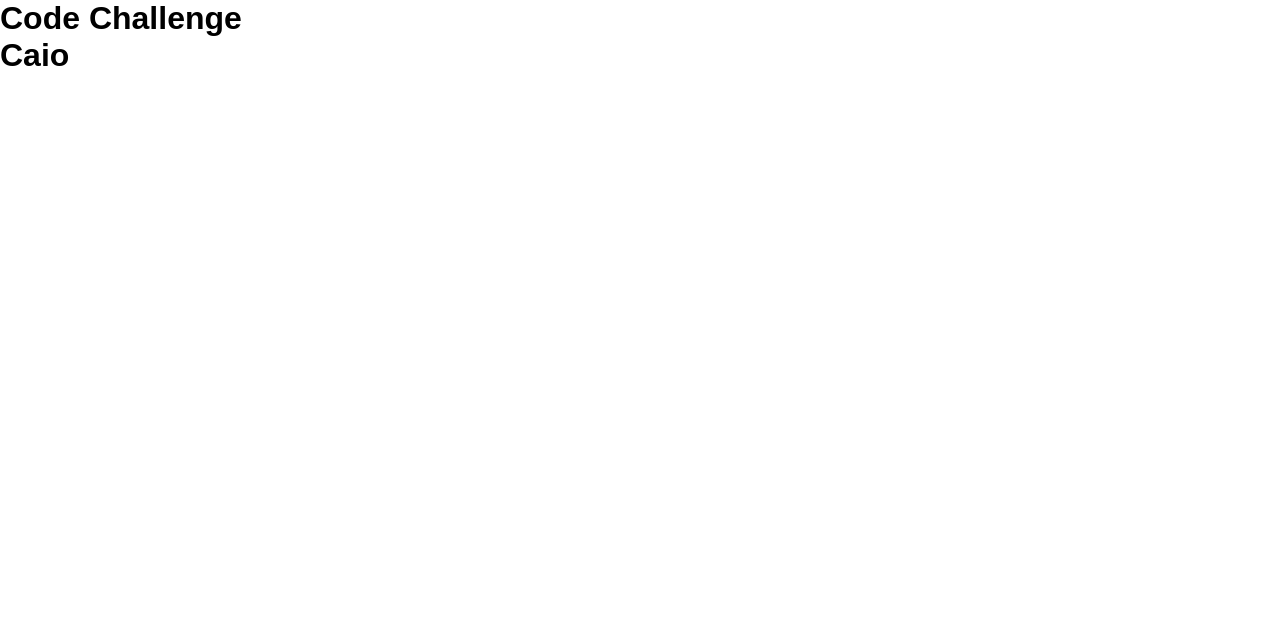
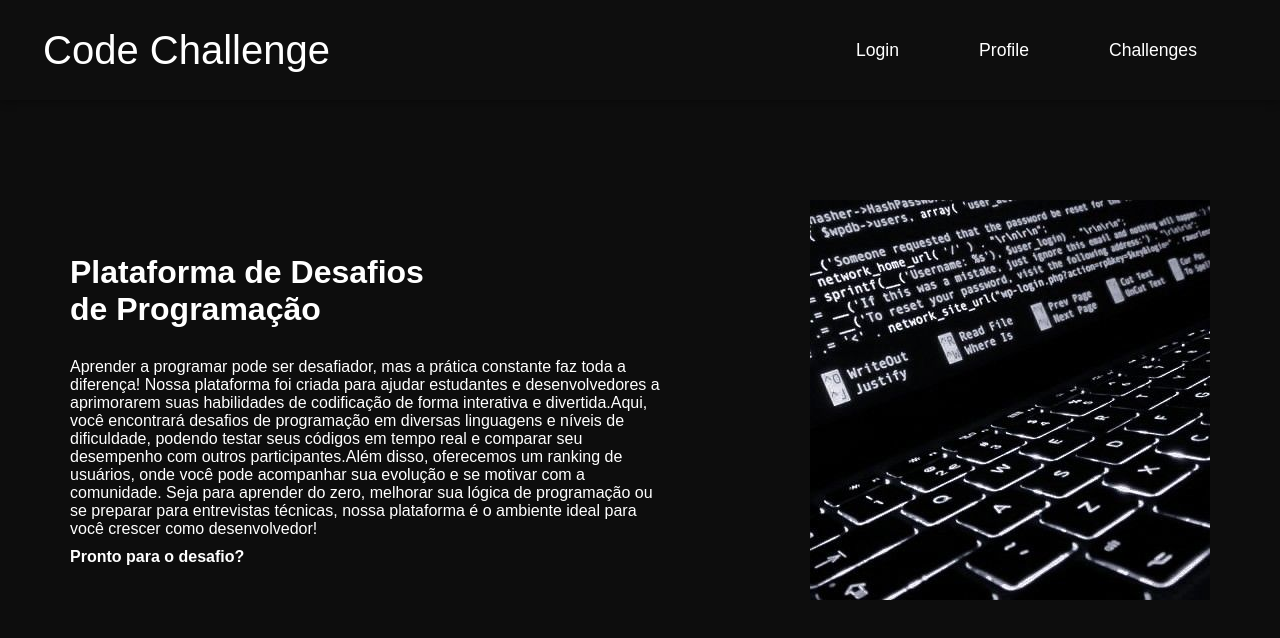
Before and after one commit to devCaiodias/code-challenge, a Next.js app: page / in a window 1280 px wide. Shown: the top 638 px of the page. Built offline with nearby package versions, Linux system fonts and the light colour scheme.

Commit message:
terminei aparte do home jumto com o sidebar

```diff
--- /dev/null
+++ b/src/app/components/Home.tsx
@@ -0,0 +1,17 @@
+import style from '../styles/Home.module.css'
+import Image from 'next/image'
+import codeimg from '../../../public/download.jpg'
+
+export default function HomePricinpal() {
+    return (
+        <div className={style.containerHome}>
+
+            <div className={style.container_description}>
+                <h1 className={style.titleHome}>Plataforma de Desafios de Programação</h1>
+                <p className={style.description}>Aprender a programar pode ser desafiador, mas a prática constante faz toda a diferença! Nossa plataforma foi criada para ajudar estudantes e desenvolvedores a aprimorarem suas habilidades de codificação de forma interativa e divertida.Aqui, você encontrará desafios de programação em diversas linguagens e níveis de dificuldade, podendo testar seus códigos em tempo real e comparar seu desempenho com outros participantes.Além disso, oferecemos um ranking de usuários, onde você pode acompanhar sua evolução e se motivar com a comunidade. Seja para aprender do zero, melhorar sua lógica de programação ou se preparar para entrevistas técnicas, nossa plataforma é o ambiente ideal para você crescer como desenvolvedor!</p>
+                <span>Pronto para o desafio?</span>
+            </div>
+            <Image src={codeimg} alt='codeimg' width={400} className={style.codeimg} />
+        </div>
+    )
+}
--- a/src/app/components/Sidebar.tsx
+++ b/src/app/components/Sidebar.tsx
@@ -1,5 +1,16 @@
+import Link from "next/link";
+import style from '../styles/Sidebor.module.css'
+
 export default function Sidebar() {
     return (
-        <h1>Code Challenge</h1>
+        <div className={style.sidebar}>
+            <Link href="/" className={style.sidelogo}>Code Challenge</Link>
+
+            <nav>
+                <Link href="#" className={style.sideLink}>Login</Link>
+                <Link href="#" className={style.sideLink}>Profile</Link>
+                <Link href="#" className={style.sideLink}>Challenges</Link>
+            </nav>
+        </div>
     )
 }
--- a/src/app/globals.css
+++ b/src/app/globals.css
@@ -4,3 +4,8 @@
   box-sizing: 0;
   font-family: Arial, Helvetica, sans-serif;
 }
+
+body {
+  background-color: #0D0D0D;
+  color: white;
+}
--- a/src/app/page.tsx
+++ b/src/app/page.tsx
@@ -1,10 +1,10 @@
-import Image from "next/image";
 import styles from "./page.module.css";
+import HomePricinpal from "./components/Home";
 
 export default function Home() {
   return (
     <>
-      <h1>Caio</h1>
+      <HomePricinpal />
     </>
   );
 }
--- /dev/null
+++ b/src/app/styles/Home.module.css
@@ -0,0 +1,20 @@
+.containerHome {
+    display: flex;
+    align-items: center;
+    justify-content: space-around;
+    margin-top: 100px;
+}
+
+.titleHome {
+    width: 400px;
+    padding: 20px 0px;
+}
+
+.description {
+    width: 600px;
+    margin: 10px 0px;
+}
+
+.container_description span {
+    font-weight: bolder;
+}
--- /dev/null
+++ b/src/app/styles/Sidebor.module.css
@@ -0,0 +1,34 @@
+.sidebar {
+    width: 100%;
+    height: 100px;
+    background-color: #59595904;
+    box-shadow: 0px 0px 10px rgba(0, 0, 0, 0.452);
+    display: flex;
+    align-items: center;
+    justify-content: space-around;
+}
+
+.sidelogo {
+    text-decoration: none;
+    color: white;
+    font-size: 2.5rem;
+    margin: 0px 400px 0px 0px;
+}
+
+nav .sideLink {
+    text-decoration: none;
+    color: white;
+    margin: 0px 20px;
+    padding: 10px 20px;
+    font-size: 1.1rem;
+    border: 1px solid white;
+    border-radius: 20px;
+    border: none;
+    transition: .2s linear;
+}
+
+nav .sideLink:hover {
+    background-color: white;
+    color: black;
+
+}
```
Also changed, not shown: public/download.jpg (added), public/мой вайб.jpg (added).
